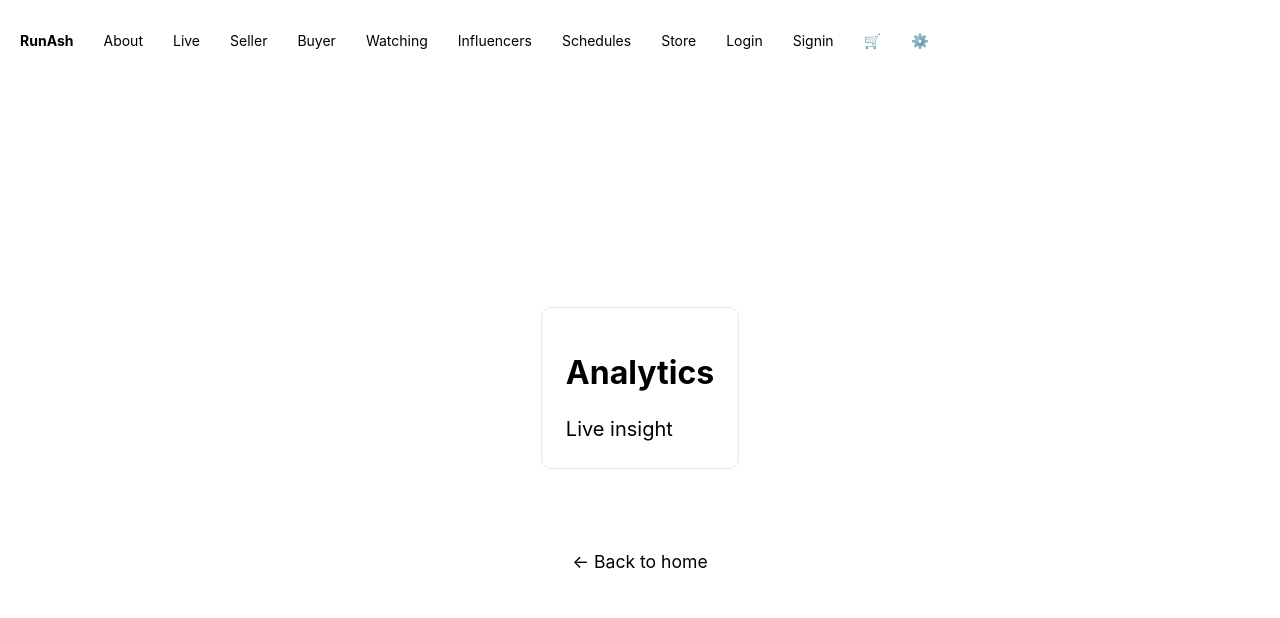
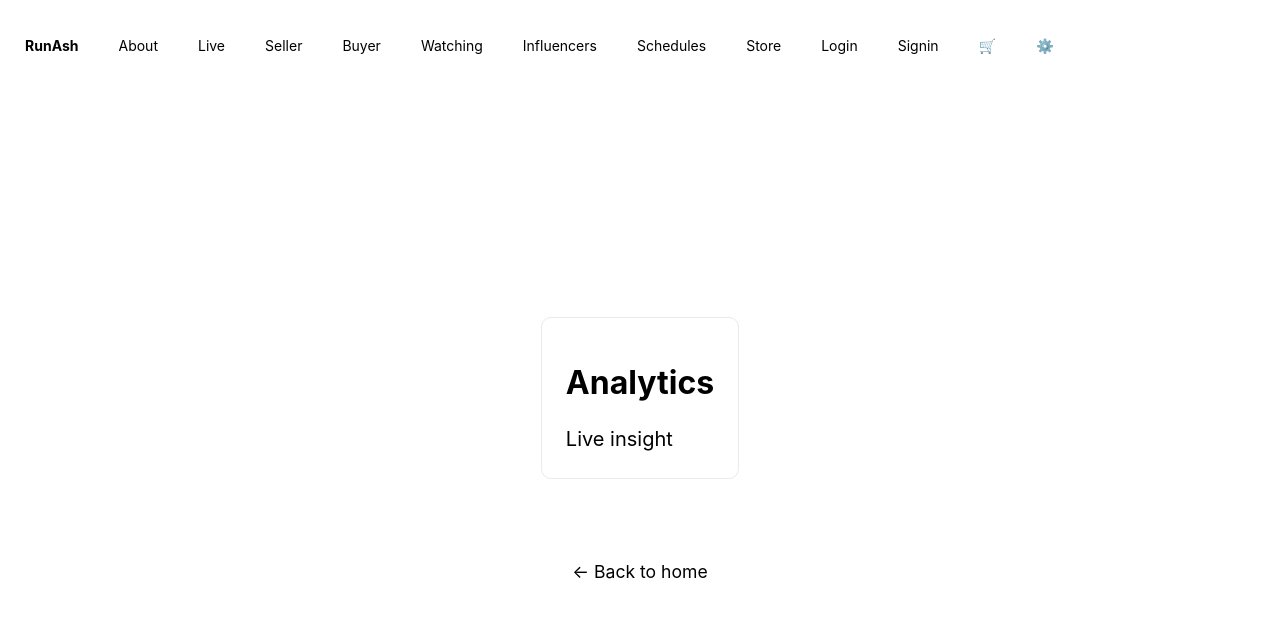
Before and after one commit to rammurmu/next, a Next.js app: page /analytics in a window 1280 px wide. Shown: the top 618 px of the page. Built offline with nearby package versions, Linux system fonts and the light colour scheme.

Commit message:
Update Navbar.css

```diff
--- a/components/Navbar.css
+++ b/components/Navbar.css
@@ -14,7 +14,7 @@ li a {
   color: #000;
   disply: block;
   text-align: centre;
-  padding: 12px 14px;
+  padding: 12px 16px;
   text-decoration: none;
 }
 
@@ -41,7 +41,7 @@ li a:hover {
 
 .logo a,
 .main-nav a {
-  padding: 10px 15px;
+  padding: 15px 20px;
   text-transform: uppercase-lowercase;
   text-align: centre;
   display: flex;
```
